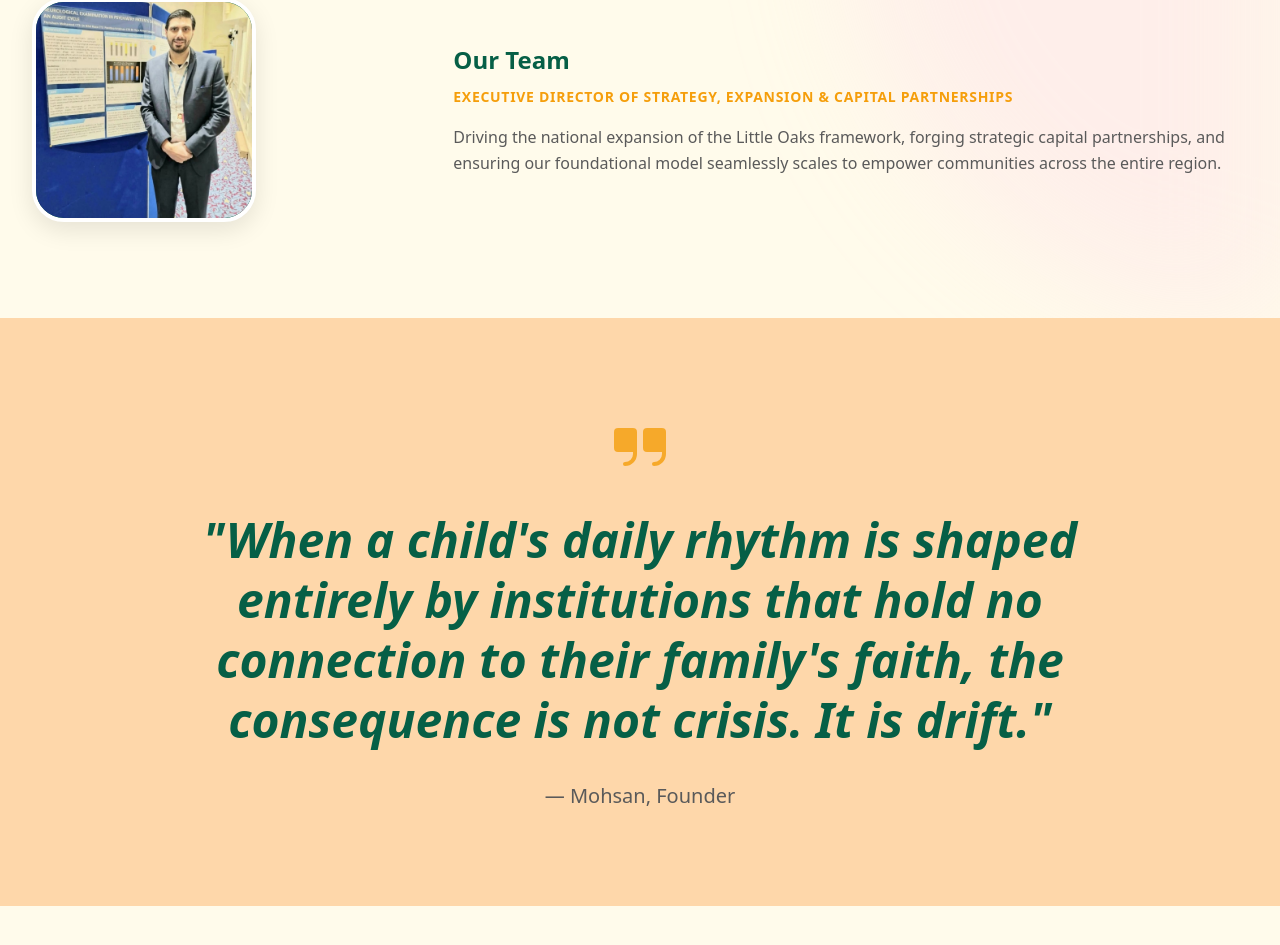
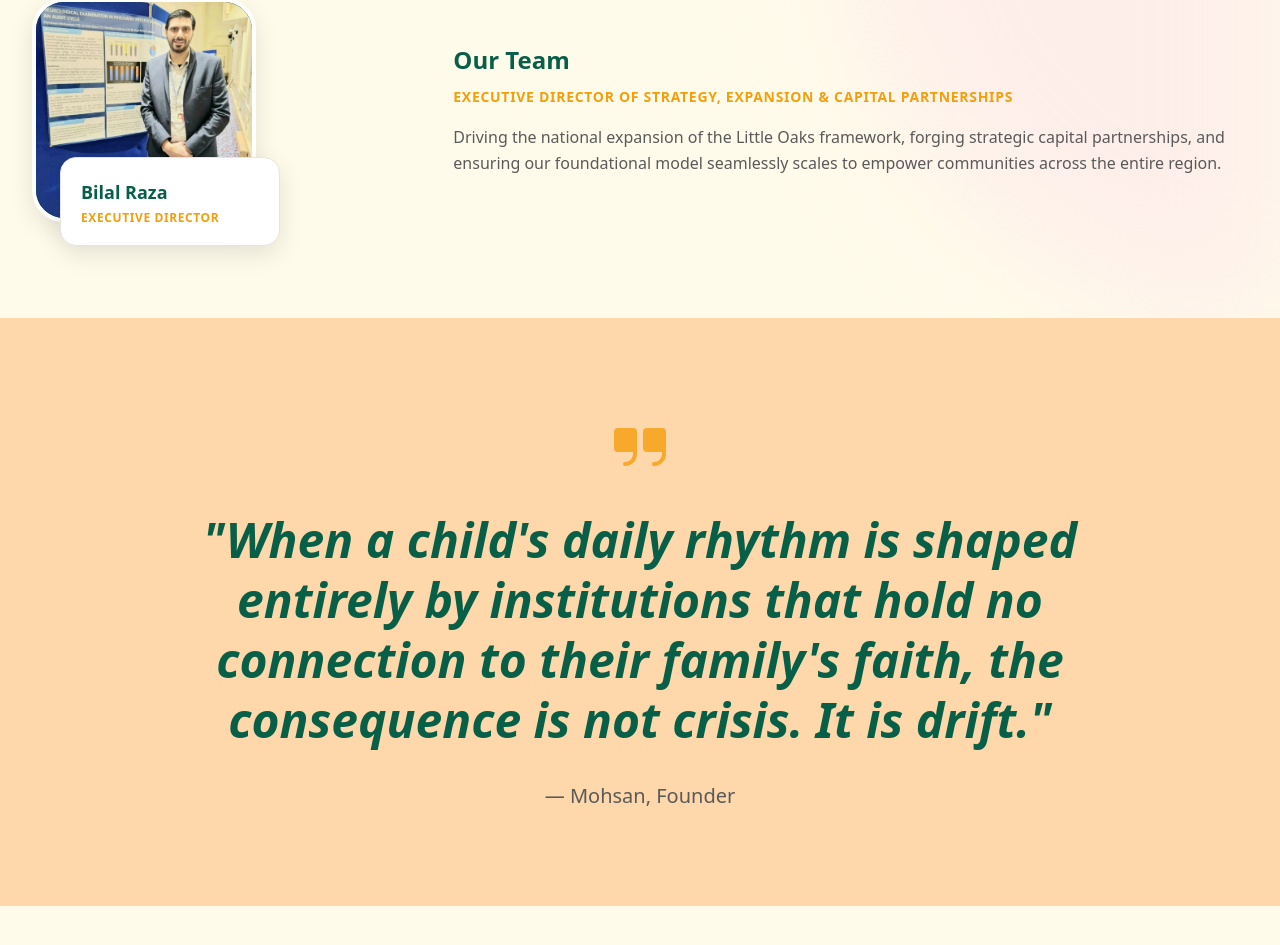
Before and after one commit to tayyibf555-prog/littleoakswebsite, a Next.js app: page /about in a window 1280 px wide. Shown: the part 1349-2294 px from the top of the page. Built offline with nearby package versions, Linux system fonts and the light colour scheme.

Commit message:
Add Bilal Raza name card to Executive Director photo

```diff
--- a/components/sections/FounderBio.tsx
+++ b/components/sections/FounderBio.tsx
@@ -69,7 +69,14 @@ export function FounderBio() {
                         <div className="lg:col-span-4 lg:order-1 flex justify-center lg:justify-start">
                             <div className="relative w-48 h-48 sm:w-56 sm:h-56">
                                 <div className="w-full h-full bg-deep-green rounded-[32px] overflow-hidden shadow-lg border-4 border-white relative group">
-                                    <img src="/placeholders/executive_director.png" alt="Executive Director" className="absolute inset-0 w-full h-full object-cover group-hover:scale-105 transition-transform duration-500" />
+                                    <img src="/placeholders/executive_director.png" alt="Bilal Raza - Executive Director" className="absolute inset-0 w-full h-full object-cover group-hover:scale-105 transition-transform duration-500" />
+                                </div>
+                                {/* Floating name card */}
+                                <div className="absolute -bottom-4 -right-4 sm:-bottom-6 sm:-right-6 bg-white p-4 sm:p-5 rounded-[16px] shadow-lg max-w-[220px] border border-light-grey z-10 w-full">
+                                    <h3 className="font-display font-bold text-lg text-deep-green">Bilal Raza</h3>
+                                    <span className="font-accent text-[10px] sm:text-xs font-bold uppercase tracking-wider text-honey-gold leading-tight block mt-1">
+                                        Executive Director
+                                    </span>
                                 </div>
                             </div>
                         </div>
```
